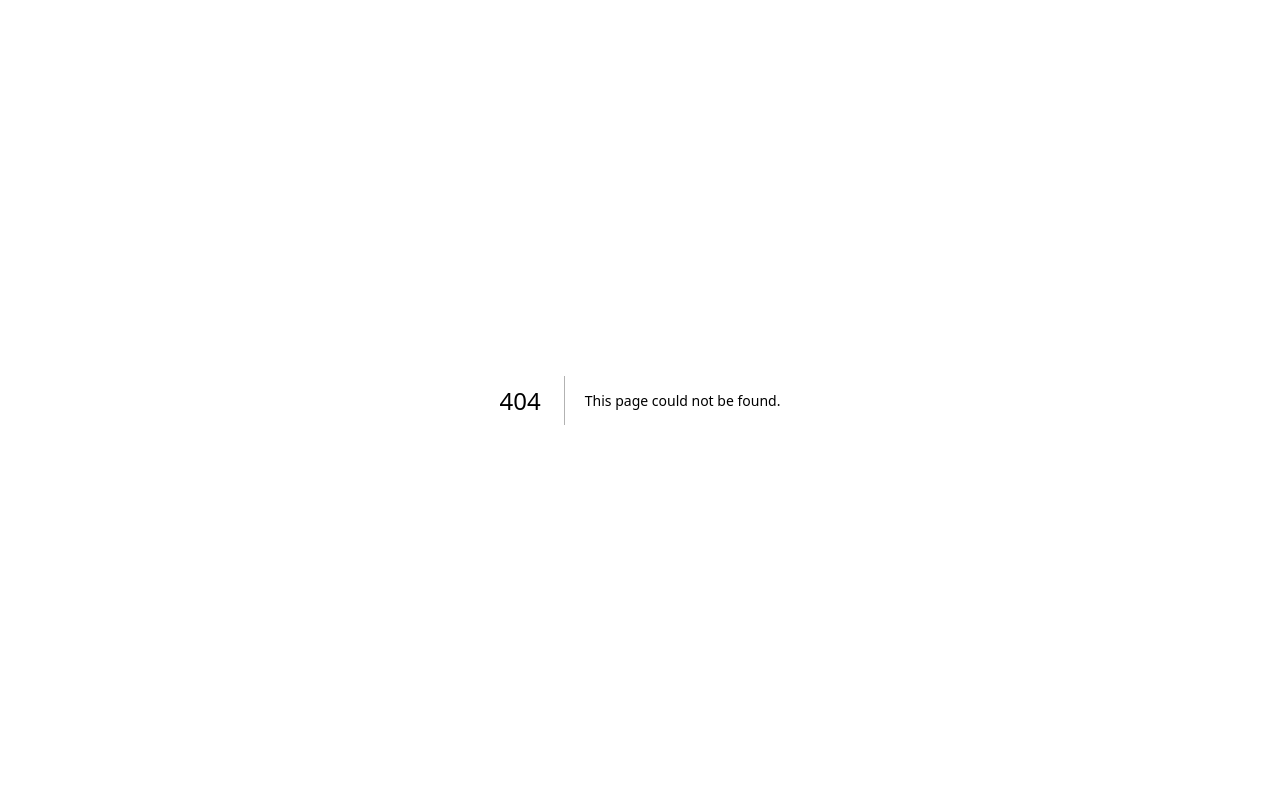
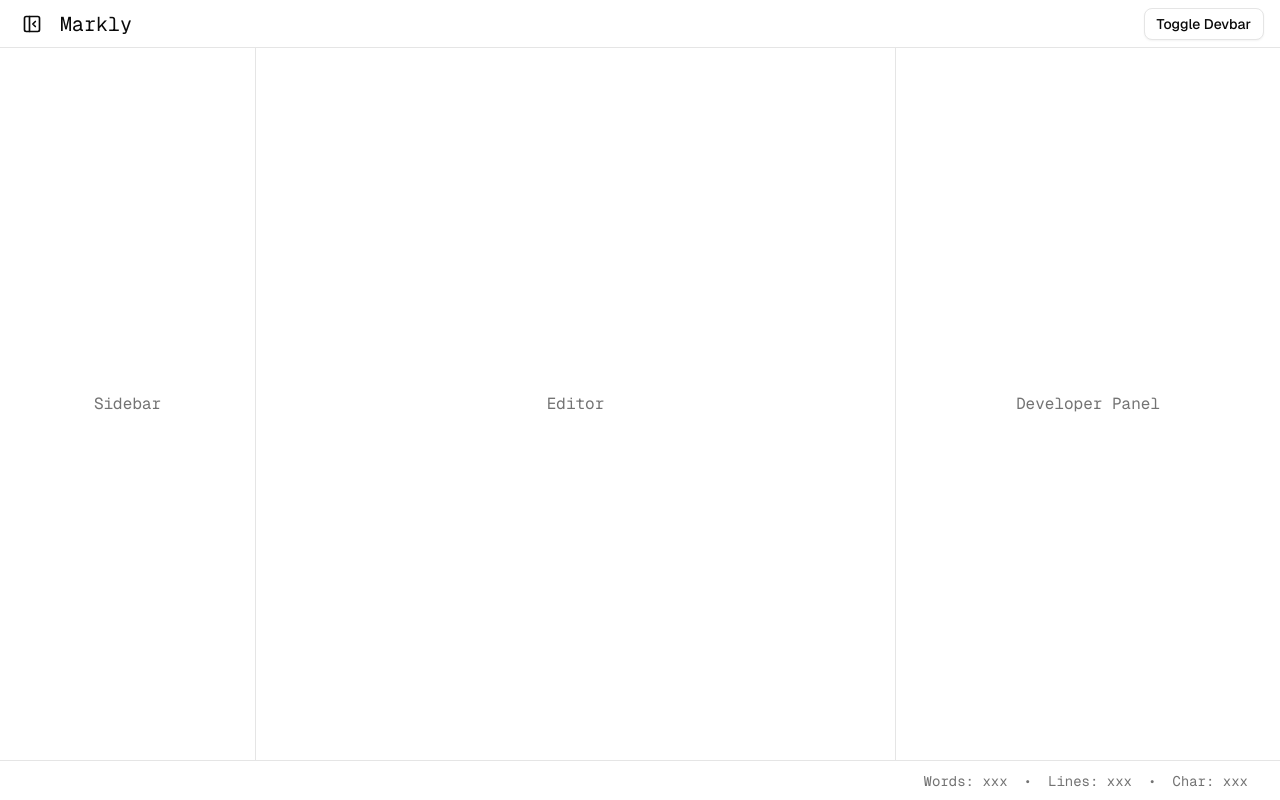
Before and after one commit to NeuroNexul/draftly, a Next.js app in the folder apps/web/: page /playground in a window 1280 px wide. Before the commit this address had no page. Built offline with nearby package versions, Linux system fonts and the light colour scheme.

Commit message:
feat(web): Playground

```diff
--- a/apps/web/app/page.tsx
+++ b/apps/web/app/page.tsx
@@ -1,12 +1,13 @@
-import { Button } from "@workspace/ui/components/button"
+import { Button } from "@workspace/ui/components/button";
+import Link from "next/link";
 
 export default function Page() {
   return (
-    <div className="flex items-center justify-center min-h-svh">
-      <div className="flex flex-col items-center justify-center gap-4">
-        <h1 className="text-2xl font-bold">Hello World</h1>
-        <Button size="sm">Button</Button>
-      </div>
+    <div className="min-h-svh h-svh flex flex-col items-center justify-center">
+      <h1 className="text-4xl">Markly</h1>
+      <Button asChild>
+        <Link href="/playground">Playground</Link>
+      </Button>
     </div>
-  )
+  );
 }
--- /dev/null
+++ b/apps/web/app/playground/devbar.tsx
@@ -0,0 +1,13 @@
+import React from "react";
+
+type Props = {};
+
+export default function Devbar({}: Props) {
+  return (
+    <div className="h-full w-full grid place-items-center">
+      <span className="text-muted-foreground font-mono text-center whitespace-nowrap">
+        Developer Panel
+      </span>
+    </div>
+  );
+}
--- /dev/null
+++ b/apps/web/app/playground/footer.tsx
@@ -0,0 +1,18 @@
+import React from "react";
+
+type Props = {};
+
+export default function Footer({}: Props) {
+  return (
+    <footer className="h-10 w-full py-1 px-8 border-t flex items-center justify-between gap-6 font-mono text-sm text-muted-foreground">
+      <div></div>
+      <div className="flex items-center gap-4">
+        <span>Words: xxx</span>
+        <span>•</span>
+        <span>Lines: xxx</span>
+        <span>•</span>
+        <span>Char: xxx</span>
+      </div>
+    </footer>
+  );
+}
--- /dev/null
+++ b/apps/web/app/playground/header.tsx
@@ -0,0 +1,44 @@
+import { Button } from "@workspace/ui/components/button";
+import { PanelLeftCloseIcon, PanelLeftOpenIcon } from "lucide-react";
+import React, { Dispatch, SetStateAction } from "react";
+
+type Props = {
+  sidebarOpen: boolean;
+  setSidebarOpen: Dispatch<SetStateAction<boolean>>;
+  devbarOpen: boolean;
+  setDevbarOpen: Dispatch<SetStateAction<boolean>>;
+};
+
+export default function Header({
+  sidebarOpen,
+  setSidebarOpen,
+  devbarOpen,
+  setDevbarOpen,
+}: Props) {
+  return (
+    <header className="h-12 w-full border-b flex items-center justify-between py-1 px-4">
+      <div className="flex items-center gap-3">
+        <Button
+          variant="ghost"
+          size="icon"
+          className="size-8 p-1"
+          onClick={() => setSidebarOpen(!sidebarOpen)}
+        >
+          {sidebarOpen ? (
+            <PanelLeftCloseIcon className="size-5" />
+          ) : (
+            <PanelLeftOpenIcon className="size-5" />
+          )}
+        </Button>
+        <h2 className="text-xl font-mono">Markly</h2>
+      </div>
+      <Button
+        variant="outline"
+        size="sm"
+        onClick={() => setDevbarOpen(!devbarOpen)}
+      >
+        Toggle Devbar
+      </Button>
+    </header>
+  );
+}
--- /dev/null
+++ b/apps/web/app/playground/page.tsx
@@ -0,0 +1,77 @@
+"use client";
+
+import { useState } from "react";
+import { cn } from "@workspace/ui/lib/utils";
+import Footer from "./footer";
+import Header from "./header";
+import Devbar from "./devbar";
+import Sidebar from "./sidebar";
+
+export default function Page() {
+  const [sidebarOpen, setSidebarOpen] = useState(true);
+  const [devbarOpen, setDevbarOpen] = useState(true);
+
+  return (
+    <div className="min-h-svh h-svh flex flex-col">
+      {/* Header */}
+      <Header
+        sidebarOpen={sidebarOpen}
+        setSidebarOpen={setSidebarOpen}
+        devbarOpen={devbarOpen}
+        setDevbarOpen={setDevbarOpen}
+      />
+
+      {/* Main */}
+      <main className="flex-1 w-full flex flex-row overflow-hidden relative">
+        {/* Mobile Backdrop */}
+        <div
+          className={`fixed inset-0 bg-black/50 z-30 xl:hidden transition-opacity duration-300 ${
+            sidebarOpen || devbarOpen
+              ? "opacity-100"
+              : "opacity-0 pointer-events-none"
+          }`}
+          onClick={() => {
+            setSidebarOpen(false);
+            setDevbarOpen(false);
+          }}
+        />
+
+        {/* Sidebar */}
+        <div
+          className={cn(
+            "h-full border-r bg-background overflow-hidden transition-all duration-300 ease-in-out",
+            "fixed xl:relative top-12 xl:top-0 bottom-10 xl:bottom-0 left-0 z-40 xl:z-auto",
+            {
+              "w-64": sidebarOpen,
+              "w-0 xl:w-0": !sidebarOpen,
+            },
+          )}
+        >
+          <Sidebar />
+        </div>
+
+        {/* Editor */}
+        <div className="flex-1 h-full border-r flex items-center justify-center">
+          <span className="text-muted-foreground font-mono">Editor</span>
+        </div>
+
+        {/* Developer Panel */}
+        <div
+          className={cn(
+            "h-full bg-background overflow-hidden transition-all duration-300 ease-in-out",
+            "fixed xl:relative top-12 xl:top-0 bottom-10 xl:bottom-0 right-0 z-40 xl:z-auto border-l xl:border-l-0",
+            {
+              "w-96": devbarOpen,
+              "w-0 xl:w-0": !devbarOpen,
+            },
+          )}
+        >
+          <Devbar />
+        </div>
+      </main>
+
+      {/* Footer */}
+      <Footer />
+    </div>
+  );
+}
--- /dev/null
+++ b/apps/web/app/playground/sidebar.tsx
@@ -0,0 +1,13 @@
+import React from "react";
+
+type Props = {};
+
+export default function Sidebar({}: Props) {
+  return (
+    <div className="h-full w-full grid place-items-center">
+      <span className="text-muted-foreground font-mono whitespace-nowrap">
+        Sidebar
+      </span>
+    </div>
+  );
+}
```
